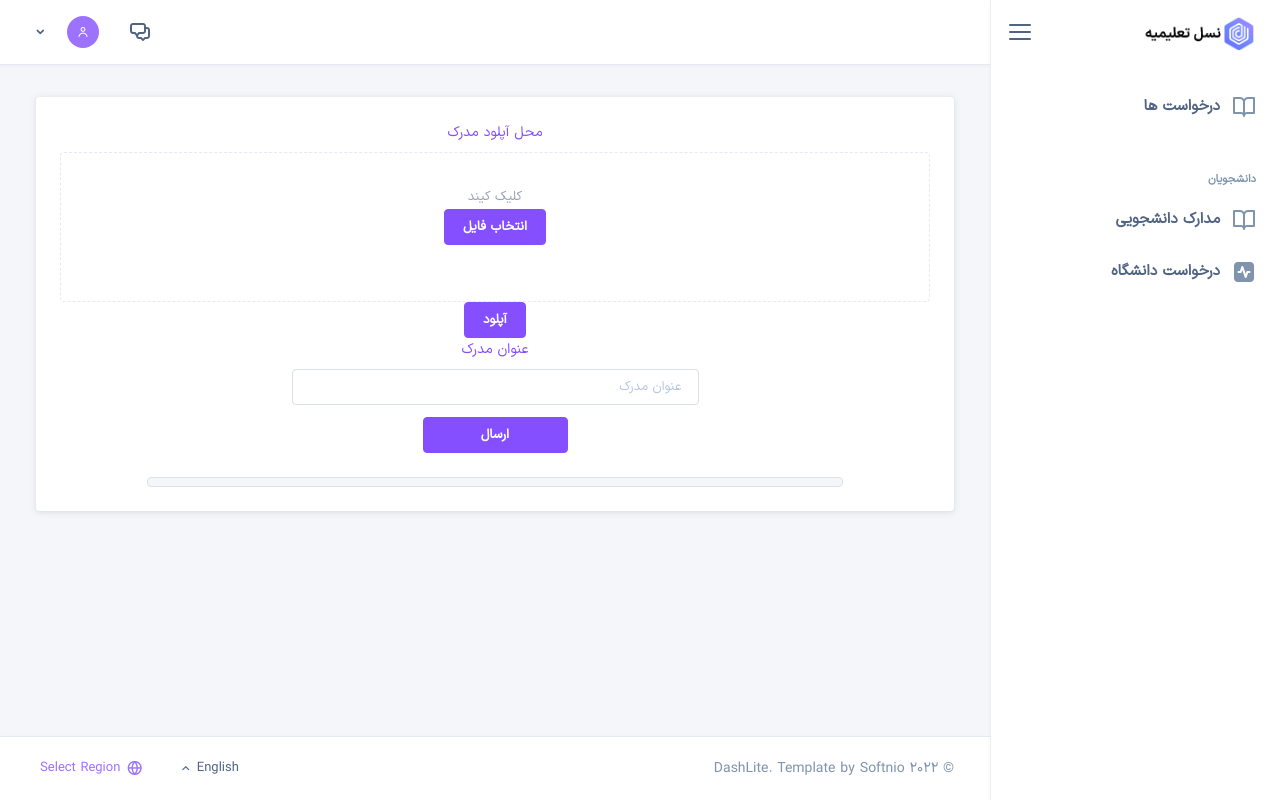
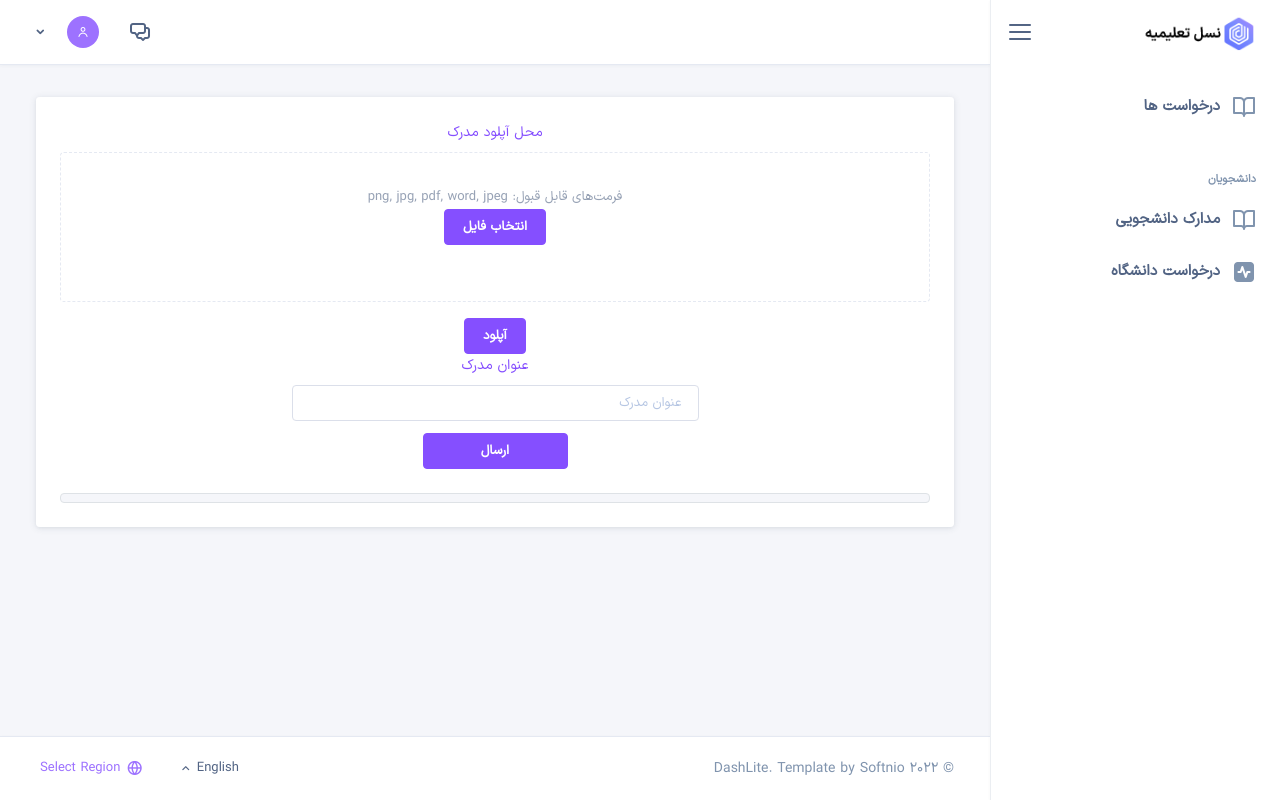
Before and after one commit to zamoosh/talimieh, a Django app: page /educational/upload-new-doc/ in a window 1280 px wide. Run offline with Django 4.2, Linux system fonts and the light colour scheme; some libraries are stand-ins or nearby versions; some web fonts are replaced.

Commit message:
fix formates...

```diff
--- a/educational/views/image_uploder.py
+++ b/educational/views/image_uploder.py
@@ -8,6 +8,7 @@ from educational.models import OwnerDocument, User
 
 @csrf_exempt
 def image_uploader(request):
+    accepted_types = ['png', 'jpg', 'jpeg', 'pdf', 'word']
     if request.method == 'POST':
         file = request.FILES['file'].read()
         file_name = request.POST['filename']
@@ -35,6 +36,9 @@ def image_uploader(request):
                 image.save()
                 if int(end):
                     res = JsonResponse({'data': 'Uploaded Successfully', 'existingPath': image.image.name})
+                    if not image.image.name.split('.')[-1] in accepted_types:
+                        print('not accepted!')
+                        res = JsonResponse({'data': 'فایل تائید نشد'})
                 else:
                     res = JsonResponse({'existingPath': image.image.name})
                 return res
--- a/templates/educational/upload_new_doc.html
+++ b/templates/educational/upload_new_doc.html
@@ -37,8 +37,24 @@
             let inp = document.getElementById('fileupload');
             inp.click();
             inp.addEventListener('change', (event) => {
-                img.show();
-                document.getElementById('image').src = window.URL.createObjectURL(event.currentTarget.files[0]);
+                let acceptedTypes = ['png', 'jpg', 'pdf', 'word', 'jpeg'];
+                let type = inp.value.split('.')[inp.value.split('.').length - 1];
+                if (acceptedTypes.includes(type)) {
+                    img.show();
+                    document.getElementById('image').src = window.URL.createObjectURL(event.currentTarget.files[0]);
+                    document.getElementById('image_container').style.setProperty('display', 'block', 'important');
+                    document.getElementById('image_container').classList.add('center');
+                } else {
+                    Swal.fire({
+                        icon: 'error',
+                        title: 'لطفا یک فرمت قابل‌قبول انتخاب کنید!'
+                    });
+                    inp.value = '';
+                    document.getElementById('image').src = '';
+                    document.getElementById('image_container').style.setProperty('display', 'none', 'important');
+                }
+                {#img.show();#}
+                {#document.getElementById('image').src = window.URL.createObjectURL(event.currentTarget.files[0]);#}
             })
         })
     </script>
@@ -74,7 +90,7 @@
                                                                          data-accepted-files="image/*">
                                                                         <div class="dz-message" data-dz-message="">
                                                                         <span class="dz-message-text">
-                                                                            کلیک کیند
+                                                                            فرمت‌های قابل قبول: png, jpg, pdf, word, jpeg
                                                                         </span>
                                                                             <input type="file" hidden name="file"
                                                                                    id="fileupload">
@@ -109,17 +125,17 @@
                                                             {% else %}
                                                                 <form action="{% url 'educational:submit_upload' %}">
                                                                 {% csrf_token %}
-                                                                <div class="upload-zone dropzone dz-clickable"
+                                                                <div class="upload-zone dropzone dz-clickable mb-3"
                                                                      id="upload-area"
                                                                      data-accepted-files="image/*">
                                                                     <div class="dz-message" data-dz-message="">
                                                                         <span class="dz-message-text">
-                                                                            کلیک کیند
+                                                                            فرمت‌های قابل قبول: png, jpg, pdf, word, jpeg
                                                                         </span>
                                                                         <input type="file" hidden name="file"
                                                                                id="fileupload">
                                                                         <div class="w-100 mb-3">
-                                                                            <button type="button" class="btn btn-primary" id="input-btn">انتخاب فایل</button>
+                                                                            <button type="button" class="btn btn-primary">انتخاب فایل</button>
                                                                         </div>
                                                                     </div>
                                                                 </div>
@@ -150,9 +166,9 @@
                                                             </form>
                                                             {% endif %}
                                                         </div>
-                                                    <div class="col-12 align-self-center center">
+                                                    <div class="col-12 align-self-center center" id="image_container">
                                                         <img id="image" class="img-thumbnail"
-                                                             style="width: 80%">
+                                                             style="width: 100%">
                                                     </div>
                                                     </div>
                                                 </div>
```
Also changed, not shown: media/document/84/Screenshot-12.png (added), media/document/85/اثبات مدل ۱.png (added), 2 other files.
